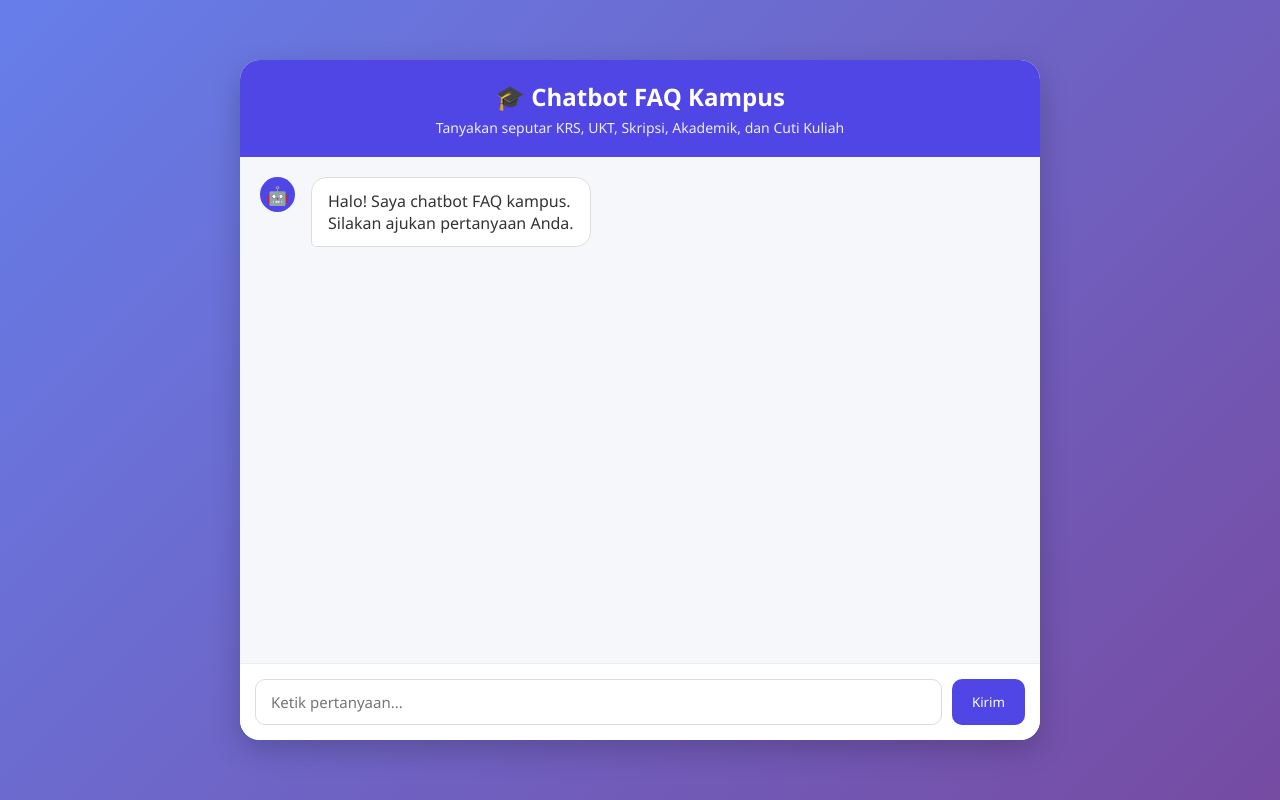
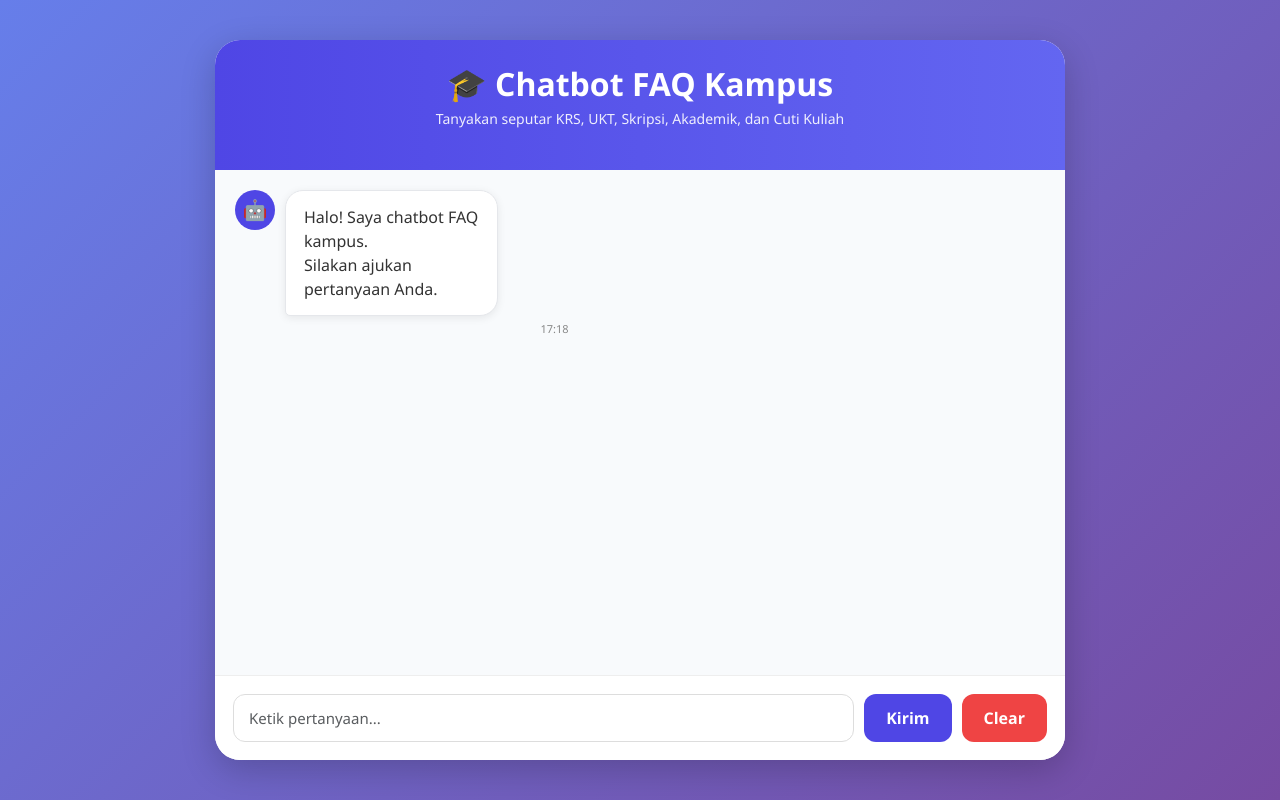
Before and after one commit to Abdulmajid295/implementasi-pattern-matching-keyword-detection-chatbot, a Flask app: page / in a window 1280 px wide. Run offline with Flask 3, Linux system fonts and the light colour scheme.

Commit message:
Update proyek

```diff
--- a/app.py
+++ b/app.py
@@ -3,20 +3,37 @@ from chatbot import get_bot_response
 
 app = Flask(__name__)
 
+
+def save_chat_log(user_message, bot_response):
+    """
+    Menyimpan riwayat percakapan ke file txt.
+    """
+    with open("logs/chat_log.txt", "a", encoding="utf-8") as file:
+        file.write(f"User: {user_message}\n")
+        file.write(f"Bot: {bot_response}\n\n")
+
+
 @app.route("/")
 def home():
     return render_template("index.html")
 
+
 @app.route("/chat", methods=["POST"])
 def chat():
     data = request.get_json()
+
     user_message = data.get("message", "")
 
+    # Ambil respon chatbot
     bot_response = get_bot_response(user_message)
+
+    # Simpan log percakapan
+    save_chat_log(user_message, bot_response)
 
     return jsonify({
         "response": bot_response
     })
 
+
 if __name__ == "__main__":
     app.run(debug=True)
--- /dev/null
+++ b/data/faq.json
@@ -0,0 +1,42 @@
+[
+  {
+    "keywords": ["krs", "registrasi", "isi krs"],
+    "response": "KRS dilakukan melalui portal akademik pada awal semester sesuai jadwal yang telah ditentukan."
+  },
+  {
+    "keywords": ["ukt", "biaya kuliah", "pembayaran"],
+    "response": "Pembayaran UKT dilakukan melalui bank mitra atau sistem pembayaran kampus sesuai kalender akademik."
+  },
+  {
+    "keywords": ["akademik", "administrasi"],
+    "response": "Bagian akademik berada di gedung administrasi lantai 1 dan melayani kebutuhan administrasi mahasiswa."
+  },
+  {
+    "keywords": ["skripsi", "tugas akhir"],
+    "response": "Mahasiswa dapat mengambil skripsi setelah memenuhi syarat jumlah SKS dan ketentuan dari program studi."
+  },
+  {
+    "keywords": ["cuti", "cuti kuliah"],
+    "response": "Pengajuan cuti kuliah dilakukan melalui bagian akademik dengan mengisi formulir pengajuan cuti."
+  },
+  {
+    "keywords": ["jadwal kuliah", "jadwal", "kuliah"],
+    "response": "Jadwal kuliah dapat dilihat melalui portal akademik atau sistem informasi kampus."
+  },
+  {
+    "keywords": ["perpustakaan", "buku", "pinjam buku"],
+    "response": "Perpustakaan kampus menyediakan layanan peminjaman buku dan ruang belajar bagi mahasiswa."
+  },
+  {
+    "keywords": ["beasiswa", "bantuan pendidikan", "kip"],
+    "response": "Informasi beasiswa dapat diperoleh melalui bagian kemahasiswaan atau website resmi kampus."
+  },
+  {
+    "keywords": ["kartu mahasiswa", "ktm", "kartu tanda mahasiswa"],
+    "response": "Kartu mahasiswa digunakan sebagai identitas resmi mahasiswa dan dapat diurus melalui bagian akademik."
+  },
+  {
+    "keywords": ["organisasi mahasiswa", "ormawa", "ukm"],
+    "response": "Mahasiswa dapat mengikuti organisasi kampus atau UKM untuk mengembangkan minat dan bakat."
+  }
+]
--- a/templates/index.html
+++ b/templates/index.html
@@ -3,7 +3,13 @@
 <head>
 <meta charset="UTF-8">
 <meta name="viewport" content="width=device-width, initial-scale=1.0">
+
 <title>Chatbot FAQ Kampus</title>
+
+<link
+href="https://cdn.jsdelivr.net/npm/bootstrap@5.3.3/dist/css/bootstrap.min.css"
+rel="stylesheet"
+>
 
 <style>
 *{
@@ -15,33 +21,35 @@
 
 body{
     background: linear-gradient(135deg,#667eea,#764ba2);
-    height:100vh;
+    min-height:100vh;
     display:flex;
     justify-content:center;
     align-items:center;
+    padding:20px;
 }
 
 .chat-container{
-    width:90%;
-    max-width:800px;
-    height:85vh;
+    width:100%;
+    max-width:850px;
+    height:90vh;
     background:white;
-    border-radius:20px;
+    border-radius:25px;
     overflow:hidden;
-    box-shadow:0 10px 30px rgba(0,0,0,0.2);
+    box-shadow:0 10px 35px rgba(0,0,0,0.2);
     display:flex;
     flex-direction:column;
 }
 
 .chat-header{
-    background:#4f46e5;
+    background:linear-gradient(90deg,#4f46e5,#6366f1);
     color:white;
-    padding:20px;
+    padding:25px;
     text-align:center;
 }
 
 .chat-header h2{
     margin-bottom:5px;
+    font-weight:bold;
 }
 
 .chat-header p{
@@ -53,11 +61,11 @@ body{
     flex:1;
     padding:20px;
     overflow-y:auto;
-    background:#f5f7fb;
+    background:#f8fafc;
 }
 
 .message{
-    margin-bottom:15px;
+    margin-bottom:18px;
     display:flex;
 }
 
@@ -67,13 +75,16 @@ body{
 
 .bot{
     justify-content:flex-start;
+    align-items:flex-start;
+    gap:10px;
 }
 
 .bubble{
     max-width:75%;
-    padding:12px 16px;
-    border-radius:15px;
+    padding:14px 18px;
+    border-radius:18px;
     word-wrap:break-word;
+    box-shadow:0 2px 8px rgba(0,0,0,0.08);
 }
 
 .user .bubble{
@@ -84,14 +95,14 @@ body{
 
 .bot .bubble{
     background:white;
-    border:1px solid #ddd;
+    border:1px solid #e5e7eb;
     color:#333;
     border-bottom-left-radius:5px;
 }
 
 .chat-input{
     display:flex;
-    padding:15px;
+    padding:18px;
     background:white;
     border-top:1px solid #eee;
 }
@@ -100,24 +111,37 @@ body{
     flex:1;
     padding:12px 15px;
     border:1px solid #ddd;
-    border-radius:10px;
+    border-radius:12px;
     outline:none;
     font-size:15px;
 }
 
 .chat-input button{
     margin-left:10px;
-    padding:12px 20px;
+    padding:12px 22px;
     border:none;
-    border-radius:10px;
+    border-radius:12px;
+    cursor:pointer;
+    transition:0.3s;
+    font-weight:600;
+}
+
+.send-btn{
     background:#4f46e5;
     color:white;
-    cursor:pointer;
-    transition:0.3s;
 }
 
-.chat-input button:hover{
+.send-btn:hover{
     background:#3730a3;
+}
+
+.clear-btn{
+    background:#ef4444;
+    color:white;
+}
+
+.clear-btn:hover{
+    background:#dc2626;
 }
 
 .welcome{
@@ -125,24 +149,25 @@ body{
     color:#666;
     margin-top:30px;
 }
+
 .avatar{
-    width:35px;
-    height:35px;
+    width:40px;
+    height:40px;
     background:#4f46e5;
     color:white;
     border-radius:50%;
     display:flex;
     justify-content:center;
     align-items:center;
-    margin-right:8px;
-    font-size:18px;
+    font-size:20px;
     flex-shrink:0;
 }
 
-.bot{
-    display:flex;
-    align-items:flex-start;
-    gap:8px;
+.timestamp{
+    font-size:11px;
+    color:#888;
+    margin-top:5px;
+    text-align:right;
 }
 </style>
 
@@ -166,13 +191,29 @@ body{
     </div>
 
     <div class="chat-input">
+
         <input
             type="text"
             id="message"
+            class="form-control"
             placeholder="Ketik pertanyaan..."
             onkeypress="handleEnter(event)"
         >
-        <button onclick="sendMessage()">Kirim</button>
+
+        <button
+            class="send-btn"
+            onclick="sendMessage()"
+        >
+            Kirim
+        </button>
+
+        <button
+            class="clear-btn"
+            onclick="clearChat()"
+        >
+            Clear
+        </button>
+
     </div>
 
 </div>
@@ -183,12 +224,22 @@ function addMessage(message, sender) {
 
     const chatBox = document.getElementById("chatBox");
 
+    const now = new Date();
+
+    const time =
+        now.getHours().toString().padStart(2, "0") + ":" +
+        now.getMinutes().toString().padStart(2, "0");
+
     if (sender === "bot") {
 
         chatBox.innerHTML += `
             <div class="message bot">
                 <div class="avatar">🤖</div>
-                <div class="bubble">${message}</div>
+
+                <div>
+                    <div class="bubble">${message}</div>
+                    <div class="timestamp">${time}</div>
+                </div>
             </div>
         `;
 
@@ -196,8 +247,11 @@ function addMessage(message, sender) {
 
         chatBox.innerHTML += `
             <div class="message user">
-                <div class="bubble">${message}</div>
-            </div>
+    <div class="bubble">
+        ${message}
+        <div class="timestamp">${time}</div>
+    </div>
+</div>
         `;
     }
 
@@ -244,6 +298,18 @@ function handleEnter(event) {
     }
 }
 
+function clearChat() {
+
+    const chatBox = document.getElementById("chatBox");
+
+    chatBox.innerHTML = "";
+
+    addMessage(
+        "Halo! Saya chatbot FAQ kampus.<br>Silakan ajukan pertanyaan Anda.",
+        "bot"
+    );
+}
+
 window.onload = function() {
 
     document.querySelector(".welcome").remove();
```
Also changed, not shown: chatbot.py (+18 -5 lines), templates/static/style.css (+45 -24 lines), 1 other file.
